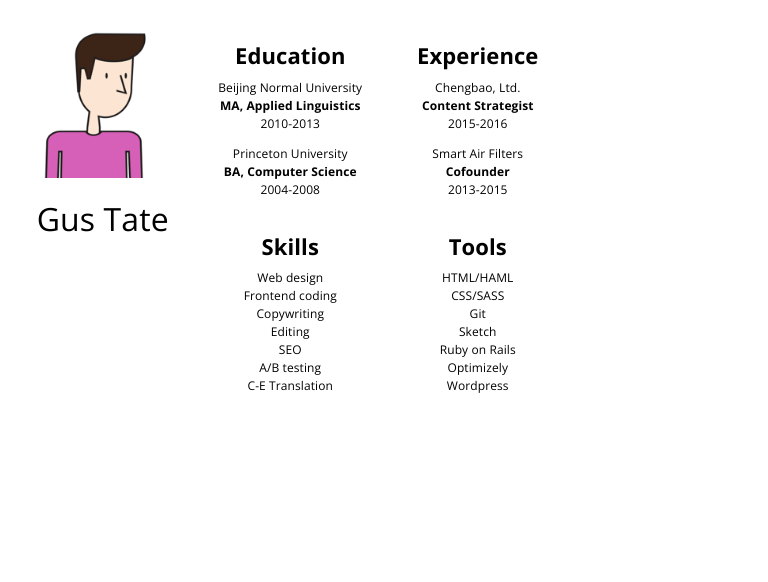
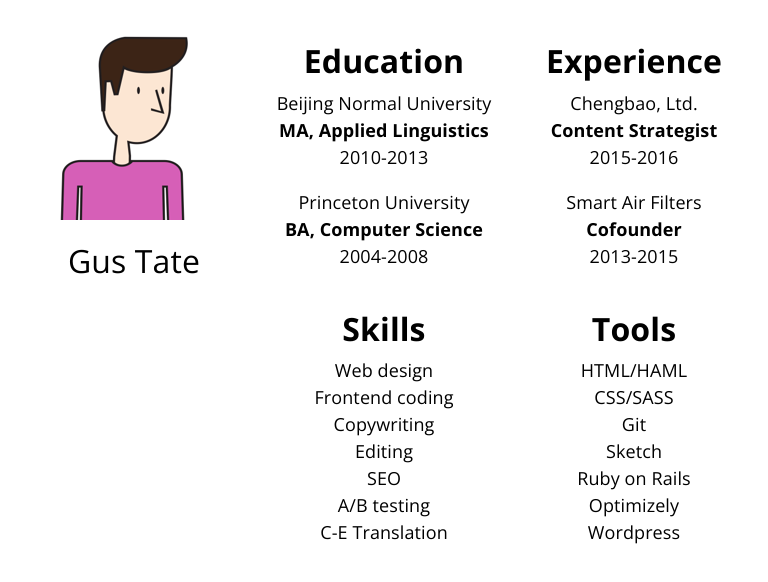
Before and after one commit to gustate/gustate.github.io, a plain HTML site: page index.html in a window 768 px wide. Drawn offline with nearby package versions, Linux system fonts and the light colour scheme.

Commit message:
change column widths on small

```diff
--- a/css/custom.css
+++ b/css/custom.css
@@ -25,12 +25,3 @@
 	font-weight: 300;
 	color: #000;
 }
-
-@media only screen and (min-width: 768px) and (max-width: 991px) {
-	h2{
-		font-size: 22px;
-	}
-	p {
-		font-size: 12px;
-	}
-}
--- a/index.html
+++ b/index.html
@@ -26,11 +26,11 @@
   <body>
     <div class="container">
       <div class="row text-center">
-        <div class="col-sm-3">
+        <div class="col-sm-4 col-md-3">
           <img src="img/gus-profile-pic.png" class="img-responsive center-block">
           <h1>Gus Tate</h1>
         </div>
-        <div class="col-sm-6">
+        <div class="col-sm-8 col-md-6">
           <div class="row">
             <div class="col-sm-6">
               <h2>Education</h2>
@@ -104,8 +104,6 @@
             </div>
           </div>
         </div>
-        <div class="col-sm-3">
-        </div>
       </div>
     </div>
     <!-- jQuery (necessary for Bootstrap's JavaScript plugins) -->
```
